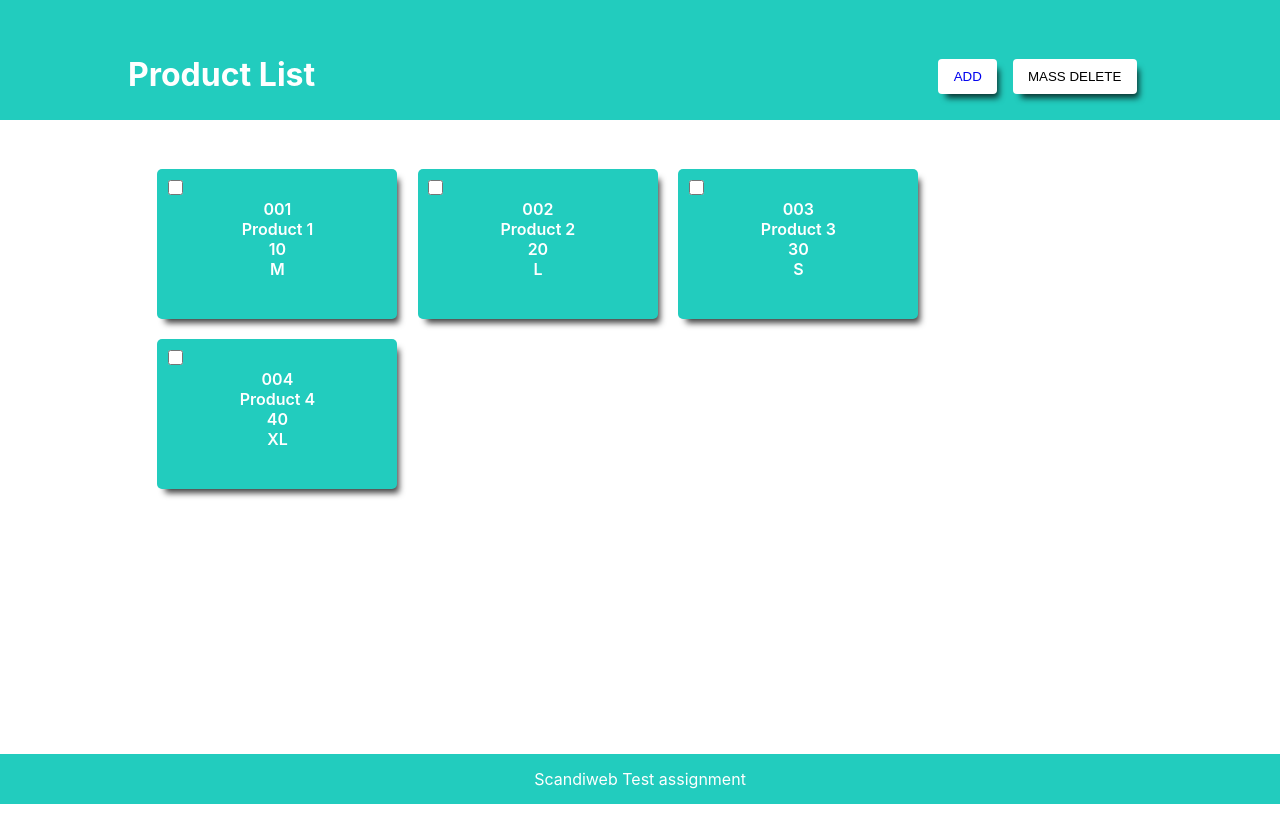
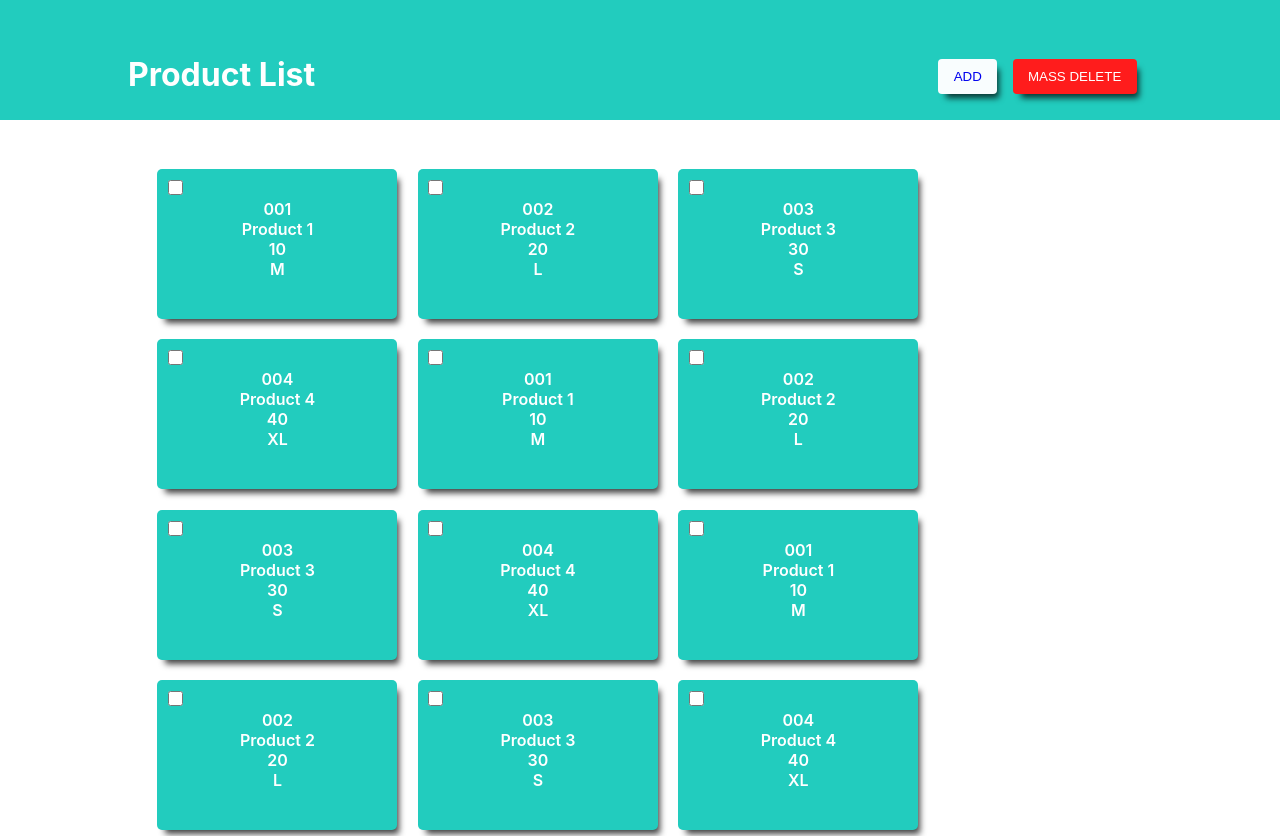
Before and after one commit to Andresantos01/ScandiwebFrontendReact, a React (Create React App) app in the folder frontend/: page / in a window 1280 px wide. Shown: the top 836 px of the page. Before the commit the page ends 804 px from the top, so only its background shows below. Built offline with nearby package versions, Linux system fonts and the light colour scheme.

Commit message:
product list

```diff
--- a/frontend/public/index.html
+++ b/frontend/public/index.html
@@ -10,34 +10,14 @@
       content="Web site created using create-react-app"
     />
     <link rel="apple-touch-icon" href="%PUBLIC_URL%/logo192.png" />
-    <!--
-      manifest.json provides metadata used when your web app is installed on a
-      user's mobile device or desktop. See https://developers.google.com/web/fundamentals/web-app-manifest/
-    -->
+
     <link rel="manifest" href="%PUBLIC_URL%/manifest.json" />
-    <!--
-      Notice the use of %PUBLIC_URL% in the tags above.
-      It will be replaced with the URL of the `public` folder during the build.
-      Only files inside the `public` folder can be referenced from the HTML.
 
-      Unlike "/favicon.ico" or "favicon.ico", "%PUBLIC_URL%/favicon.ico" will
-      work correctly both with client-side routing and a non-root public URL.
-      Learn how to configure a non-root public URL by running `npm run build`.
-    -->
-    <title>React App</title>
+    <title>Scandiweb Test assignment - Junior Developer</title>
   </head>
   <body>
-    <noscript>You need to enable JavaScript to run this app.</noscript>
+
     <div id="root"></div>
-    <!--
-      This HTML file is a template.
-      If you open it directly in the browser, you will see an empty page.
 
-      You can add webfonts, meta tags, or analytics to this file.
-      The build step will place the bundled scripts into the <body> tag.
-
-      To begin the development, run `npm start` or `yarn start`.
-      To create a production bundle, use `npm run build` or `yarn build`.
-    -->
   </body>
 </html>
--- a/frontend/src/Pages/list-products/list-products.js
+++ b/frontend/src/Pages/list-products/list-products.js
@@ -5,6 +5,14 @@ import './list-products.scss';
 export function ListProducts() {
 
     const products = [
+        { sku: '001', name: 'Product 1', price: 10.0, size: 'M' },
+        { sku: '002', name: 'Product 2', price: 20.0, size: 'L' },
+        { sku: '003', name: 'Product 3', price: 30.0, size: 'S' },
+        { sku: '004', name: 'Product 4', price: 40.0, size: 'XL' },
+        { sku: '001', name: 'Product 1', price: 10.0, size: 'M' },
+        { sku: '002', name: 'Product 2', price: 20.0, size: 'L' },
+        { sku: '003', name: 'Product 3', price: 30.0, size: 'S' },
+        { sku: '004', name: 'Product 4', price: 40.0, size: 'XL' },
         { sku: '001', name: 'Product 1', price: 10.0, size: 'M' },
         { sku: '002', name: 'Product 2', price: 20.0, size: 'L' },
         { sku: '003', name: 'Product 3', price: 30.0, size: 'S' },
--- a/frontend/src/components/header/header.scss
+++ b/frontend/src/components/header/header.scss
@@ -27,7 +27,7 @@ header{
                     align-items: center;
                     button{
                         height: 35px;
-                        background-color: rgb(255, 255, 255);
+                        background-color: rgb(249, 253, 254);
                         color: $btn-color;
                         border-radius: 4px;
                         padding: 0 3%;
@@ -43,9 +43,16 @@ header{
                                 text-decoration: none;
                             }
 
-                    }
-                    button:hover{
-                        background-color: #ececec;
+                        &:hover{
+                            background-color: #ececec;
+                        }
+                        &:nth-last-child(1):hover{
+                            background-color: #b43c3c;
+                        }
+                        &:nth-last-child(1){
+                            background-color: #ff1c1c;
+                            color: #fff;
+                        }
                     }
                 }
         }
--- a/frontend/src/index.js
+++ b/frontend/src/index.js
@@ -1,8 +1,7 @@
 import React from 'react';
 import ReactDOM from 'react-dom/client';
-import './index.css';
+import './index.scss';
 import App from './App';
-import reportWebVitals from './reportWebVitals';
 
 const root = ReactDOM.createRoot(document.getElementById('root'));
 root.render(
@@ -10,5 +9,3 @@ root.render(
     <App />
   </React.StrictMode>
 );
-
-reportWebVitals();
--- a/frontend/src/reportWebVitals.js
+++ /dev/null
@@ -1,13 +0,0 @@
-const reportWebVitals = onPerfEntry => {
-  if (onPerfEntry && onPerfEntry instanceof Function) {
-    import('web-vitals').then(({ getCLS, getFID, getFCP, getLCP, getTTFB }) => {
-      getCLS(onPerfEntry);
-      getFID(onPerfEntry);
-      getFCP(onPerfEntry);
-      getLCP(onPerfEntry);
-      getTTFB(onPerfEntry);
-    });
-  }
-};
-
-export default reportWebVitals;
```
Also changed, not shown: frontend/src/setupTests.js (deleted, +0 -5 lines), frontend/src/index.scss (renamed from frontend/src/index.css), 1 other file (tests, documents, lock files or other folders).
